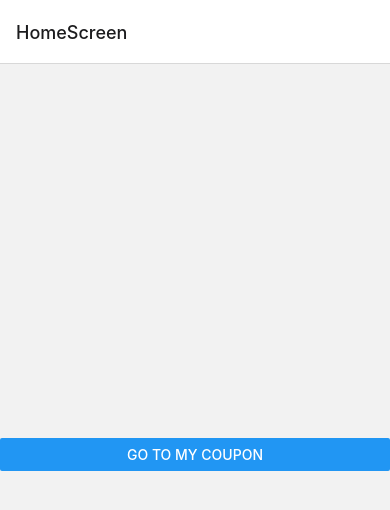
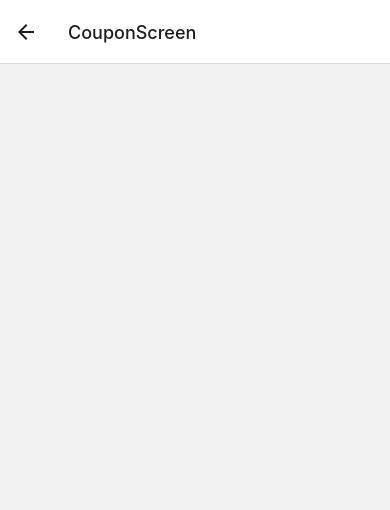
Before and after one commit to warapolj/react-native-code-test, a React Native app: screen /CouponScreen in a window 390 px wide. Shown: the top 510 px of the page. Built offline with nearby package versions, Linux system fonts and the light colour scheme.

Commit message:
feat: add coupon screen & add navigation type

```diff
--- a/src/navigation/index.tsx
+++ b/src/navigation/index.tsx
@@ -1,6 +1,7 @@
 import React from 'react';
 import {createNativeStackNavigator} from '@react-navigation/native-stack';
 import HomeScreen from '../screens/HomeScreen';
+import CouponScreen from '../screens/CouponScreen';
 
 const {Screen, Navigator} = createNativeStackNavigator();
 
@@ -8,6 +9,7 @@ export const RootStack = () => {
   return (
     <Navigator>
       <Screen name="HomeScreen" component={HomeScreen} />
+      <Screen name="CouponScreen" component={CouponScreen} />
     </Navigator>
   );
 };
--- /dev/null
+++ b/src/navigation/interfaces.ts
@@ -0,0 +1,8 @@
+import { NavigationProp } from "@react-navigation/native";
+
+export type RootStackParamList = {
+  HomeScreen?: undefined;
+  CouponScreen?: undefined;
+};
+
+export type NavigationProps = NavigationProp<RootStackParamList>;
--- /dev/null
+++ b/src/screens/CouponScreen/index.tsx
@@ -0,0 +1,19 @@
+import {useNavigation} from '@react-navigation/native';
+import React from 'react';
+import {Button, StyleSheet} from 'react-native';
+import {SafeAreaView} from 'react-native-safe-area-context';
+
+function CouponScreen() {
+  const navigation = useNavigation();
+
+  return <SafeAreaView style={styles.container}></SafeAreaView>;
+}
+
+const styles = StyleSheet.create({
+  container: {
+    flex: 1,
+    justifyContent: 'center',
+  },
+});
+
+export default CouponScreen;
--- a/src/screens/HomeScreen/index.tsx
+++ b/src/screens/HomeScreen/index.tsx
@@ -2,9 +2,10 @@ import {useNavigation} from '@react-navigation/native';
 import React from 'react';
 import {Button, StyleSheet} from 'react-native';
 import {SafeAreaView} from 'react-native-safe-area-context';
+import {NavigationProps} from '../../navigation/interfaces';
 
 function HomeScreen() {
-  const navigation = useNavigation();
+  const navigation = useNavigation<NavigationProps>();
 
   return (
     <SafeAreaView style={styles.container}>
```
